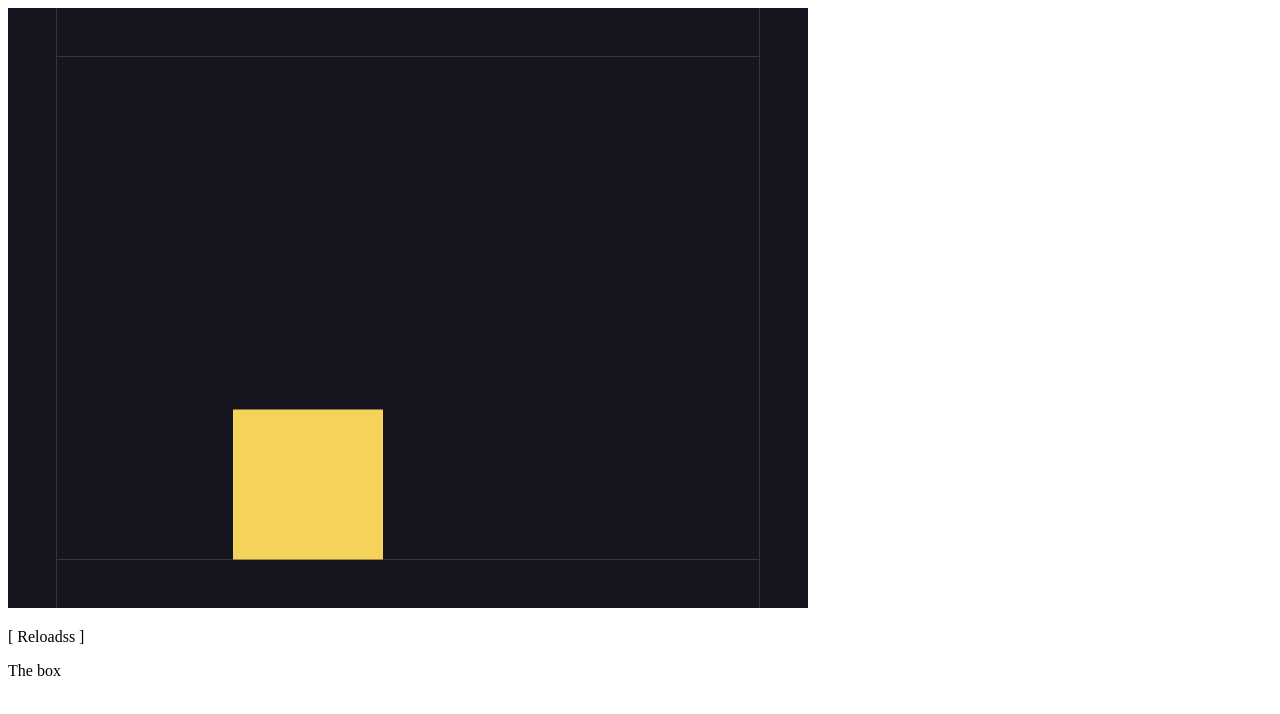
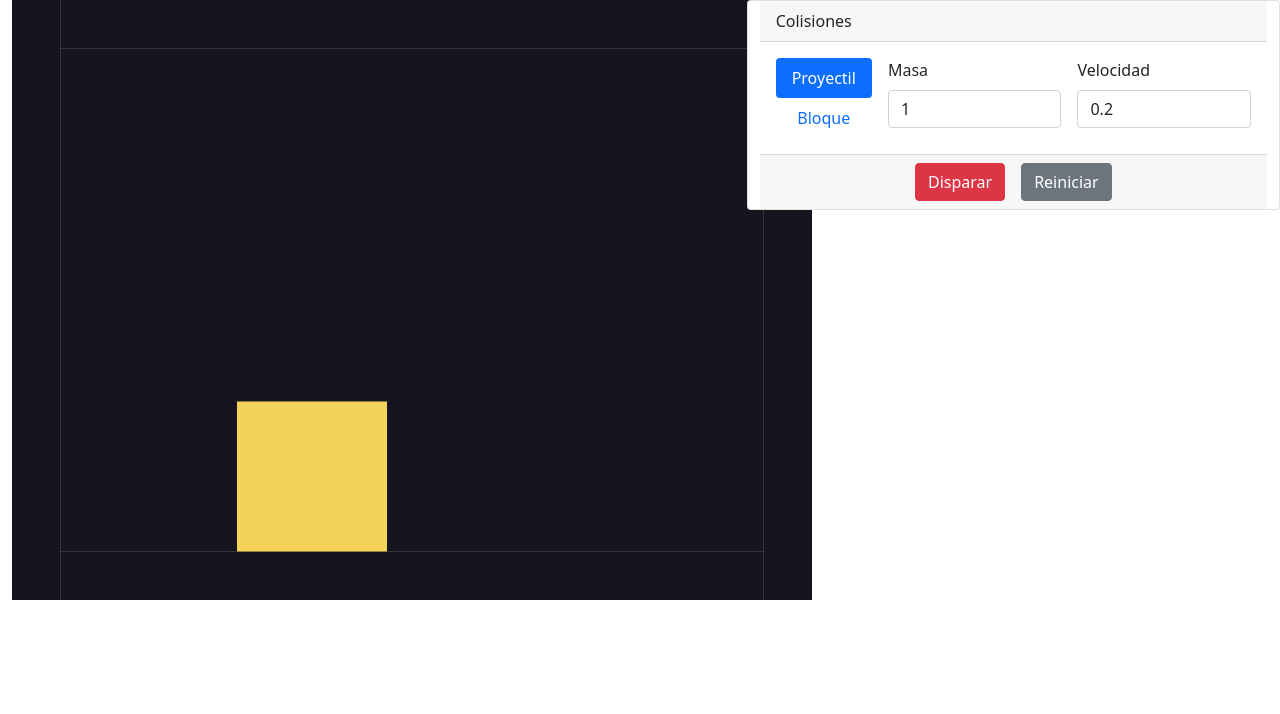
Before and after one commit to julnarot/physics-examples-matterjs, a website: page index.html in a window 1280 px wide. Drawn offline with nearby package versions, Linux system fonts and the light colour scheme.

Commit message:
now can recover dom params

```diff
--- a/index.html
+++ b/index.html
@@ -6,21 +6,74 @@
     <meta name="viewport" content="width=device-width, initial-scale=1.0">
     <title>MatterJS</title>
     <script src="./node_modules/matter-js/build/matter.min.js"></script>
+    <script src="./node_modules/bootstrap/dist/js/bootstrap.min.js"></script>
     <script src="./proj01.js"></script>
-    <link href="stye.css">
+    <link rel="stylesheet" href="node_modules/bootstrap/dist/css/bootstrap.min.css">
 </head>
 
-<body onload="startSimulation()">
-<div class="container">
-    <canvas id="scene" class="char"></canvas>
-    <div class="controls">
-        <div onclick="refresh()">
-            <p>[ Reloadss ]</p>
+<body onload="startSimulation()" class="container-fluid">
+<div class="row">
+    <div class="col-7">
+        <canvas id="scene"></canvas>
+    </div>
+    <div class="col-5">
+        <div class="row">
+            <div class="card">
+                <div class="card-header">
+                    Colisiones
+                </div>
+                <div class="card-body">
+                    <div class="d-flex align-items-start">
+                        <div class="nav flex-column nav-pills me-3" id="v-pills-tab" role="tablist"
+                             aria-orientation="vertical">
+                            <button class="nav-link active" id="v-pills-home-tab" data-bs-toggle="pill"
+                                    data-bs-target="#v-pills-home" type="button" role="tab" aria-controls="v-pills-home"
+                                    aria-selected="true">Proyectil
+                            </button>
+                            <button class="nav-link" id="v-pills-profile-tab" data-bs-toggle="pill"
+                                    data-bs-target="#v-pills-profile" type="button" role="tab"
+                                    aria-controls="v-pills-profile" aria-selected="false">Bloque
+                            </button>
+                        </div>
+                        <div class="tab-content" id="v-pills-tabContent">
+                            <div class="tab-pane fade show active" id="v-pills-home" role="tabpanel"
+                                 aria-labelledby="v-pills-home-tab">
+                                <form class="row g-3">
+                                    <div class="col-md-6">
+                                        <label for="pmass" class="form-label">Masa</label>
+                                        <input type="number" class="form-control" id="pmass" value="1">
+                                    </div>
+                                    <div class="col-md-6">
+                                        <label for="pvelocity" class="form-label">Velocidad</label>
+                                        <input type="number" class="form-control" id="pvelocity" value="0.2">
+                                    </div>
+                                </form>
+                            </div>
+                            <div class="tab-pane fade" id="v-pills-profile" role="tabpanel"
+                                 aria-labelledby="v-pills-profile-tab">
+                                <form class="row g-3">
+                                    <div class="col-md-6">
+                                        <label for="omass" class="form-label">Masa</label>
+                                        <input type="number" class="form-control" id="omass" value="100">
+                                    </div>
+                                    <div class="col-md-6">
+                                        <label for="ofriction" class="form-label">F. rozamiento</label>
+                                        <input type="number" class="form-control" id="ofriction" value="0.002">
+                                    </div>
+                                </form>
+                            </div>
+                        </div>
+                    </div>
+                </div>
+                <div class="card-footer d-flex justify-content-center">
+                    <div id="the-box" class="btn btn-danger">Disparar</div>
+                    <div onclick="refresh()" class="btn btn-secondary ms-3"> Reiniciar
+                    </div>
+                </div>
+            </div>
         </div>
-        <div id="the-box">The box</div>
     </div>
 </div>
-
 
 
 </body>
--- a/package.json
+++ b/package.json
@@ -17,6 +17,7 @@
   },
   "homepage": "https://github.com/julnarot/physics-examples-matterjs#readme",
   "dependencies": {
+    "bootstrap": "^5.1.3",
     "matter-js": "^0.17.1"
   }
 }
--- a/proj01.js
+++ b/proj01.js
@@ -1,4 +1,3 @@
-
 'use strict';
 
 function refresh() {
@@ -12,7 +11,7 @@ function startSimulation() {
 
     // Matter.Engine
     const engine = Matter.Engine.create();
-    //engine.world.gravity.y = 0;
+    // engine.world.gravity.y = 9.8;
     // Matter.Render
     const renderer = Matter.Render.create({
         engine: engine,
@@ -23,14 +22,17 @@ function startSimulation() {
             wireframes: false
         }
     });
+    const Bodies = Matter.Bodies, Body = Matter.Body;
 
     // The Bodies
-    const bigBox = Matter.Bodies.rectangle(300, 474, 150, 150, {
+    const bigBox = Bodies.rectangle(300, 474, 150, 150, {
         inertia: Infinity,
         frictionAir: 0,
-        friction: 0.00002
+        friction: getValueElementById('ofriction')
     });
-    const Bodies = Matter.Bodies, Body = Matter.Body;
+
+
+
 
     // The Walls
     const floor = Bodies.rectangle(400, 590, 800, 77, {
@@ -59,20 +61,27 @@ function startSimulation() {
     Matter.Render.run(renderer);
 
 
+    document.getElementById('the-box').addEventListener('click', function () {
+        Body.setMass(bigBox, getValueElementById('omass'));
+        bigBox.friction =  getValueElementById('ofriction');
 
-    document.getElementById('the-box').addEventListener('click', function () {
-        const speed = 0.02;
+        const speed = getValueElementById('pvelocity'); // 0.02
         const angle = 0;
         const ball = Bodies.circle(100, 500, 5, {
-            friction: 0.05,
-            frictionAir: 0.05,
+            friction: 0,
+            frictionAir: 0,
             restitution: 0.2
         });
-        Body.setMass(ball, 0.1);
+        Body.setMass(ball, getValueElementById('pmass')); // 0.1
         Matter.World.add(engine.world, ball)
         let vector = Matter.Vector.create(Math.cos(angle) * speed, Math.sin(angle) * speed);
         Body.applyForce(ball, ball.position, vector);
-        setTimeout(() => { Matter.World.remove(engine.world, ball); }, 500);
+        setTimeout(() => {
+            Matter.World.remove(engine.world, ball);
+        }, 1500);
     });
 
+    function getValueElementById(id) {
+        return Number(document.getElementById(id).value);
+    }
 }
--- a/stye.css
+++ b/stye.css
@@ -1,9 +1,39 @@
-.container {
+.row {
+    /* We first create a flex layout context */
     display: flex;
+
+    /* Then we define the flow direction
+       and if we allow the items to wrap
+     * Remember this is the same as:
+     * flex-direction: row;
+     * flex-wrap: wrap;
+     */
+    flex-flow: row wrap;
+
+    /* Then we define how is distributed the remaining space */
+    justify-content: space-around;
+
+    padding: 0;
+    margin: 0;
+    list-style: none;
 }
 
 canvas {
-    width: 100px;
+
     border: black 1px solid;
     margin: 2px;
 }
+
+.controls {
+    margin-left: 50px;
+    width: 25%;
+}
+
+.actions {
+    background: red;
+    height: 50px;
+    font-weight: bold;
+    font-size: 2em;
+    text-align: center;
+    margin-right: 30px;
+}
```
Also changed, not shown: 1 other file.
